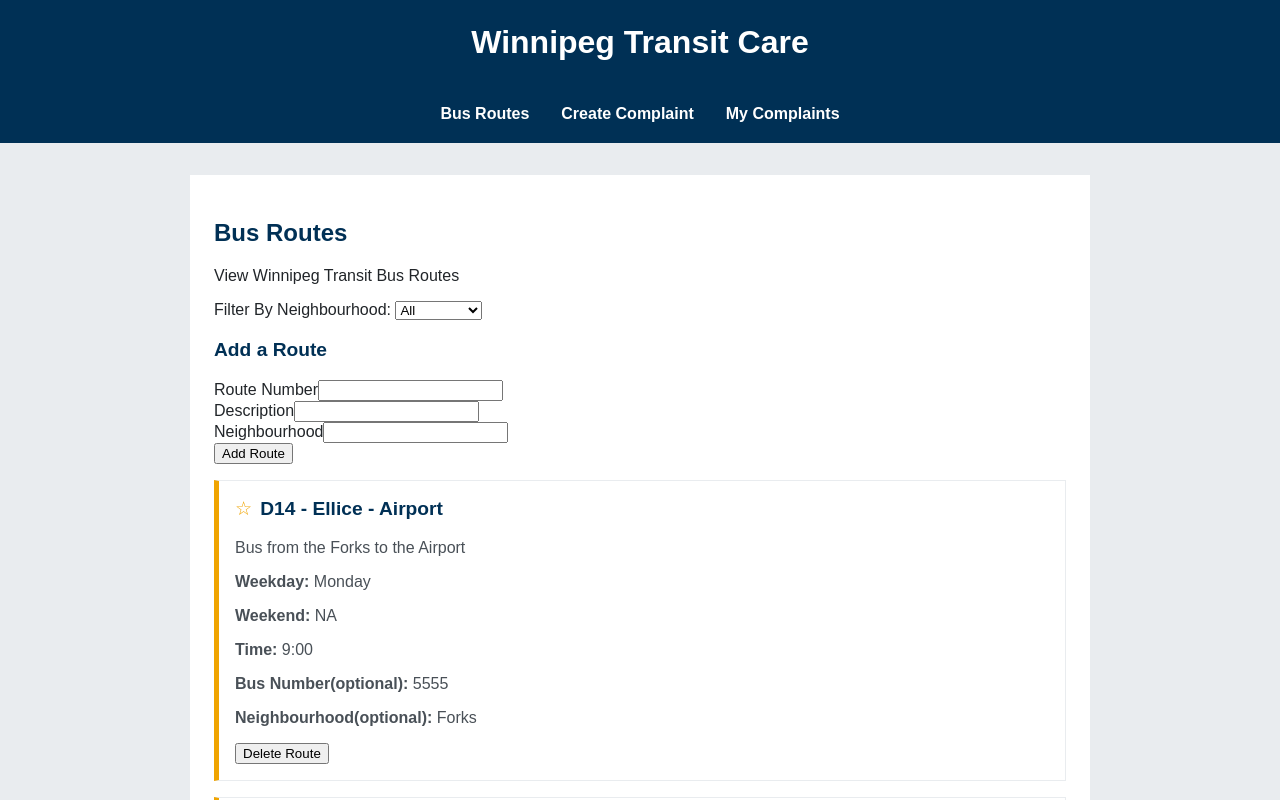
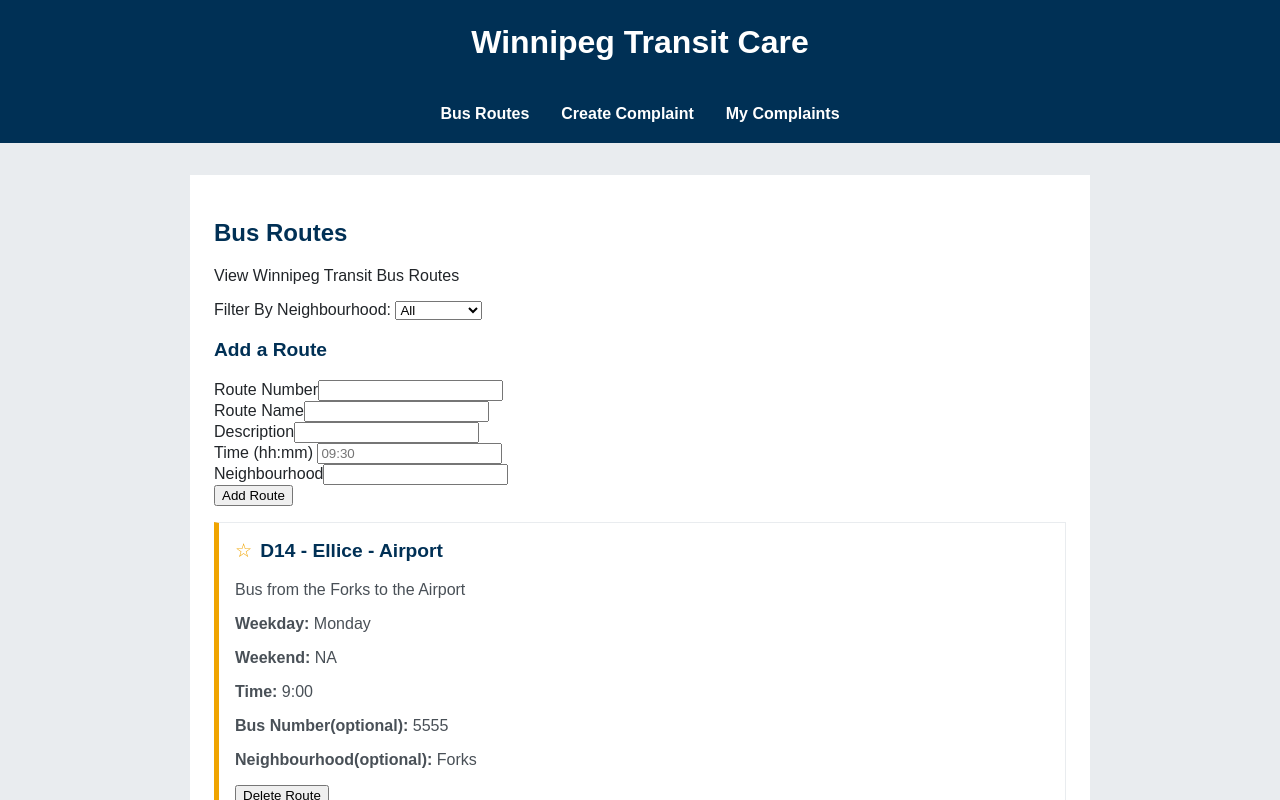
Before and after one commit to rrcw2025oabdel/Winnipeg_Transit_Care, a React (Vite) app: page / in a window 1280 px wide. Shown: the top 800 px of the page. Built offline with nearby package versions, Linux system fonts and the light colour scheme.

Commit message:
adding form entry for route name, route time

```diff
--- a/src/App.css
+++ b/src/App.css
@@ -217,4 +217,5 @@
   padding: 1rem;
   border-top: 2px solid #e9ecef;
   background-color: #f8f9fa;
+ }
 }
--- a/src/components/features/busroutes/busRoutes.tsx
+++ b/src/components/features/busroutes/busRoutes.tsx
@@ -212,6 +212,15 @@
                 </div>
 
                 <div>
+                    <label htmlFor="routeName">Route Name</label>
+                    <input
+                        id="routeName"
+                        value={form.routeName}
+                        onChange={(e) => handleChange("routeName", e.target.value)}
+                        />
+                        {errors.routeName && <p role="alert" className="error">{errors.routeName}</p>}
+                </div>
+                <div>
                     <label htmlFor="description">Description</label>
                     <input
                         id="description"
@@ -220,6 +229,17 @@
                     />
                     {errors.description && <p role="alert" className="error">{errors.description}</p>}
                     </div>
+
+                <div>
+                    <label htmlFor="time">Time (hh:mm) </label>
+                    <input
+                        id="time"
+                        placeholder="09:30"
+                        value={form.time}
+                        onChange={(e) => handleChange("time", e.target.value)}
+                        />
+                        {errors.time && <p role="alert" className="error">{errors.time}</p>}
+                </div>
                 <div>
                     <label htmlFor="neighbourhood">Neighbourhood</label>
                     <input
```
